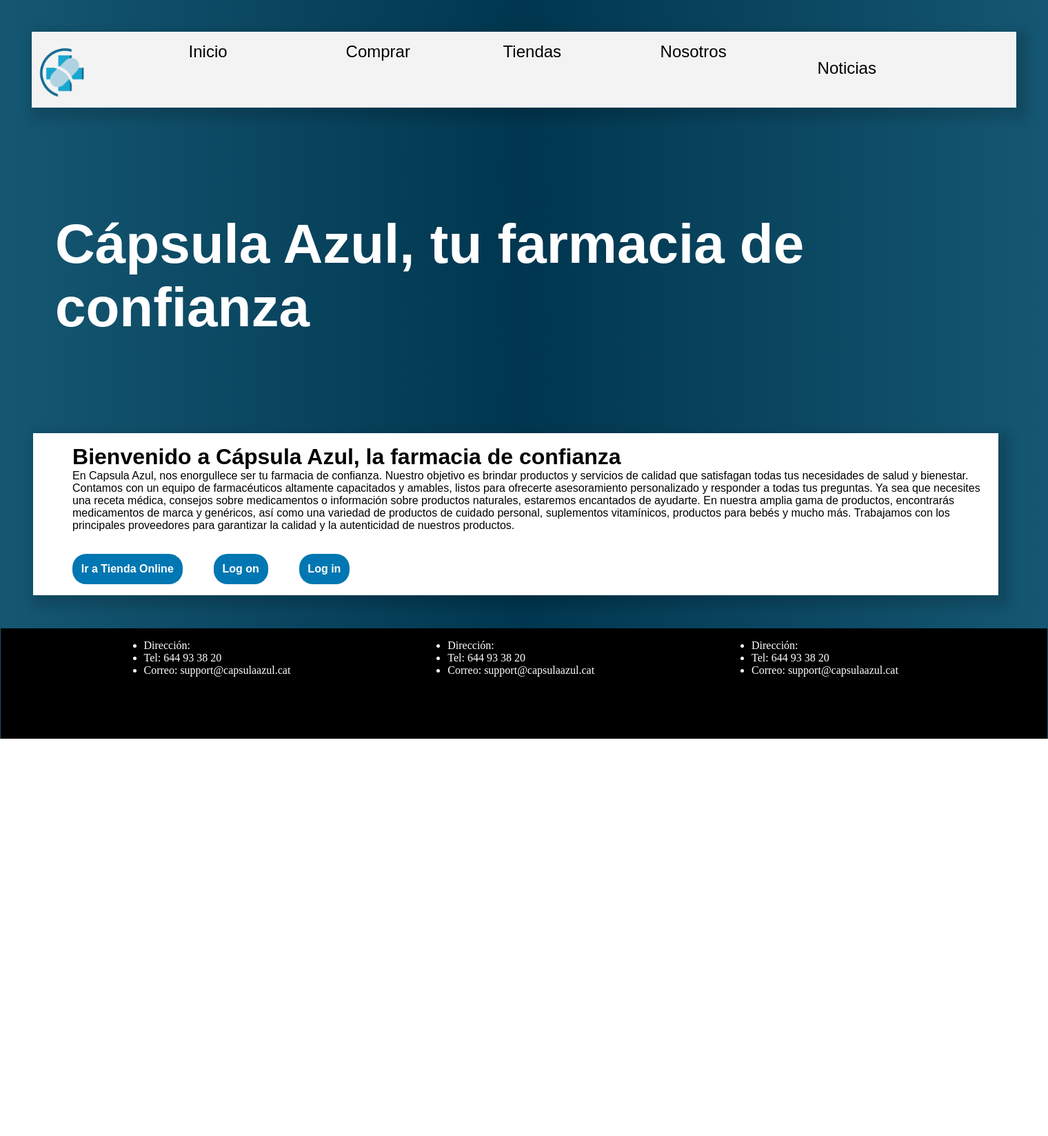
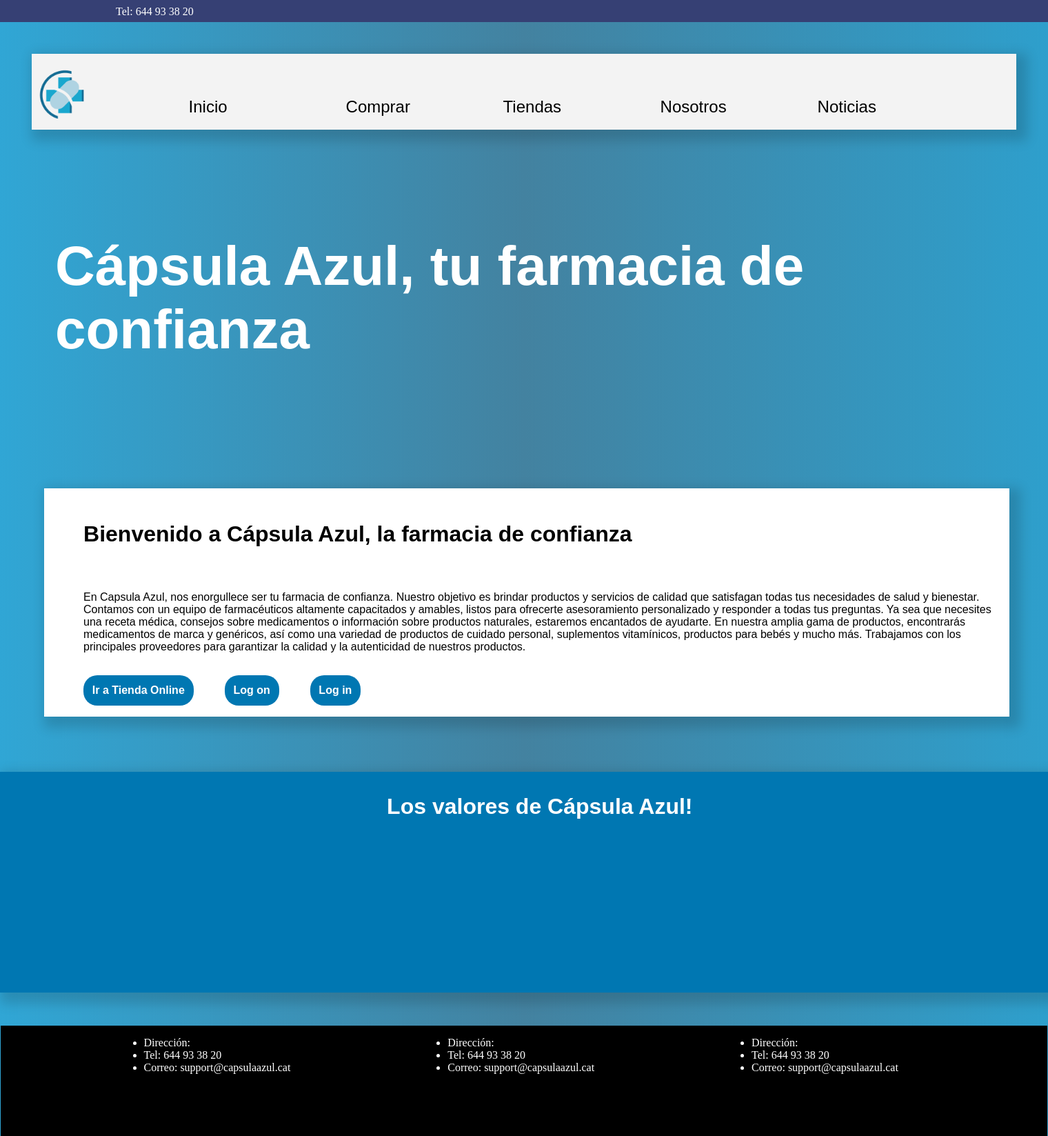
Before and after one commit to DuckMasterMind/CapsulaAzul, a PHP site: page / in a window 1520 px wide. Shown: the whole page at 69% size. Before the commit the page ends 1071 px from the top, so only its background shows below. Run offline with PHP 8.4, Linux system fonts and the light colour scheme.

Commit message:
Small Index Changes
Changes on Index Theme and layout

```diff
--- a/css/CA_CSS.css
+++ b/css/CA_CSS.css
@@ -23,7 +23,7 @@ body {
    /* background-color: #19A7CE;  */
       /* background-color: #146C94;   */
       background: rgb(21,87,114);
-      background: linear-gradient(90deg, rgba(21,87,114,1) 0%, rgba(0,54,79,1) 50%, rgba(21,87,114,1) 100%);
+      background: linear-gradient(90deg, rgb(48, 166, 213) 0%, rgb(67, 130, 160) 50%, rgb(46, 159, 204) 100%);
 }
 
 header{
@@ -61,6 +61,7 @@ h1{
     text-decoration-line: none;
     font-family: Arial, Helvetica, sans-serif;
     color: black;
+    margin-top: 2em;
 }
 .Nav_2 {
     position: absolute;
@@ -69,6 +70,7 @@ h1{
     text-decoration-line: none;
     font-family: Arial, Helvetica, sans-serif;
     color: black;
+    margin-top: 2em;
 }
 .Nav_3 {
     position: absolute;
@@ -77,6 +79,7 @@ h1{
     text-decoration-line: none;
     font-family: Arial, Helvetica, sans-serif;
     color: black;
+    margin-top: 2em;
 }
 .Nav_4 {
     position: absolute;
@@ -85,16 +88,17 @@ h1{
     text-decoration-line: none;
     font-family: Arial, Helvetica, sans-serif;
     color: black;
+    margin-top: 2em;
 }
 .Nav_5 {
     position: absolute;
     margin-left: 75%;
-    margin-top: 1em;
     border-style: none;
     font-size: x-large;
     text-decoration-line: none;
     font-family: Arial, Helvetica, sans-serif;
     color: black;
+    margin-top: 2em;
 }
 /* ///////////////////////////////////////////////////////////////Hover Effects for nav bar/////////// */
 .Nav_1:hover {
@@ -118,8 +122,8 @@ h1{
     background-color: white;
     width: 90%;
     padding: 1em;
-    margin-left: 3em;
-    margin-top: 5em;
+    margin-left: 4em;
+    margin-top: 8em;
     box-shadow: 8px 8px 16px 8px rgba(0, 0, 0, 0.148);
 
 }
@@ -128,6 +132,8 @@ h2{
     margin-left: 3%;
     font-family: Arial, Helvetica, sans-serif;
     font-size: xx-large;
+    margin-top: 1em;
+    margin-bottom: 2em;
 }
 .article_P {
     margin-left: 3%;
@@ -175,6 +181,26 @@ div {
     color: white;
     margin-left: 10%;
     padding: 1em;
+}
+#divider{
+    margin: 0;
+    padding: 0;
+    width: 100%;
+    background-color: rgb(0, 119, 178);
+    height: 20em;
+    margin-top: 5em;
+    box-shadow: 8px 8px 16px 8px rgba(0, 0, 0, 0.148);
+}
+#headPost{
+    height: 2em;
+    padding: 0;
+    margin: 0;
+    width: 100%;
+    background-color: rgb(54, 64, 116);
+}
+.advertismentText{
+    margin-left: 10em;
+    padding: 0.5em;
 }
 /* ////////////////////////////////////////////////////////////////////////////////////7 */
 @media only screen and (max-width: 1000px) {
--- a/index.html
+++ b/index.html
@@ -14,7 +14,9 @@
 </head>
 
 <body>
-
+    <div id="headPost">
+        <p class="advertismentText">Tel: 644 93 38 20 </p>
+    </div>
     <nav>
         <img class="nav_logo" src="fotos\Logo_Medico_V9-removebg-preview.png">
         <a href="index.html">
@@ -57,7 +59,9 @@
             <a class="Shop_Button" href="login.php">Log in</a>
             <!-- ////////////////////////// End Post//////////////////////////////// -->
         </article>
-
+        <div id="divider">
+            <h2 style="text-align: center;">Los valores de Cápsula Azul!</h2>
+        </div>
 
 
     </main>
```
